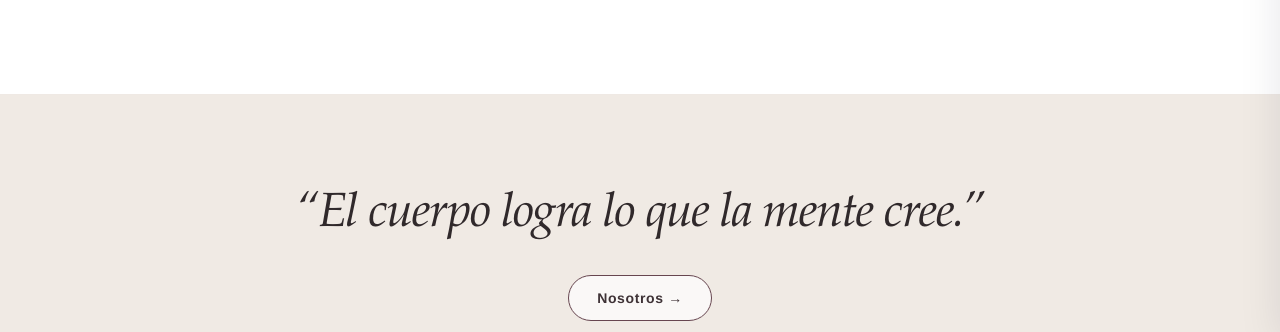
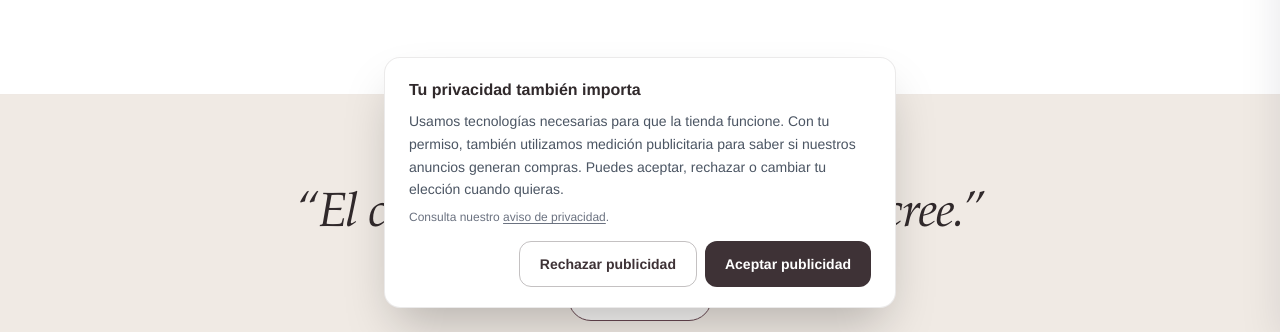
Before and after one commit to gonzalofreyna/melocoton-move, a Next.js app: page / in a window 1280 px wide. Shown: the part 468-800 px from the top of the page. Built offline with nearby package versions, Linux system fonts and the light colour scheme; no server answers.

Commit message:
feat: display privacy preferences globally

```diff
--- a/pages/_app.tsx
+++ b/pages/_app.tsx
@@ -12,6 +12,7 @@ import TopBanner from "../components/TopBanner";
 import InstagramStrip from "../components/InstagramStrip";
 import MiniCart from "../components/MiniCart";
 import MobileNavbar from "../components/MobileNavbar";
+import AdsConsentBanner from "../components/AdsConsentBanner";
 
 // 🧠 Contextos
 import { CartProvider } from "../context/CartContext";
@@ -64,6 +65,7 @@ function AppShell({ Component, pageProps }: AppProps) {
         <Footer />
         <MiniCart />
         <MobileNavbar />
+        <AdsConsentBanner />
       </div>
     </>
   );
```
